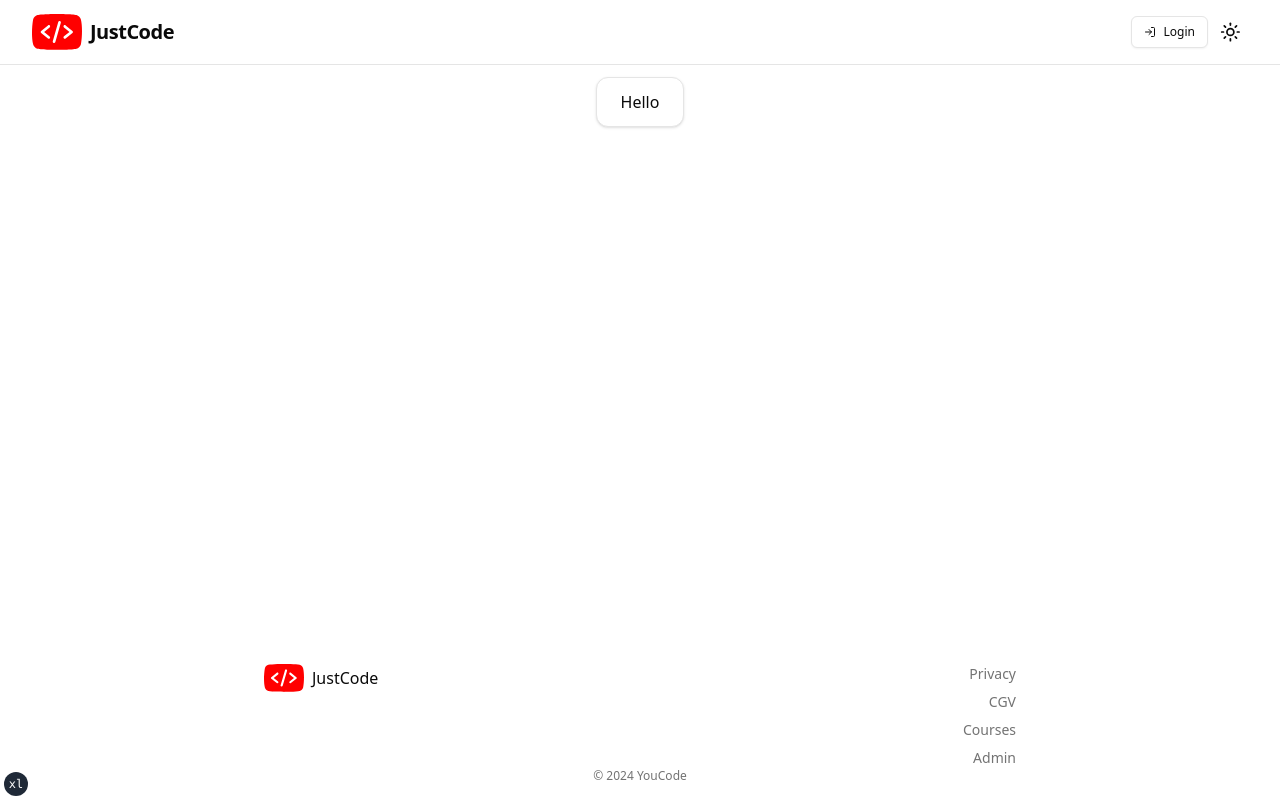
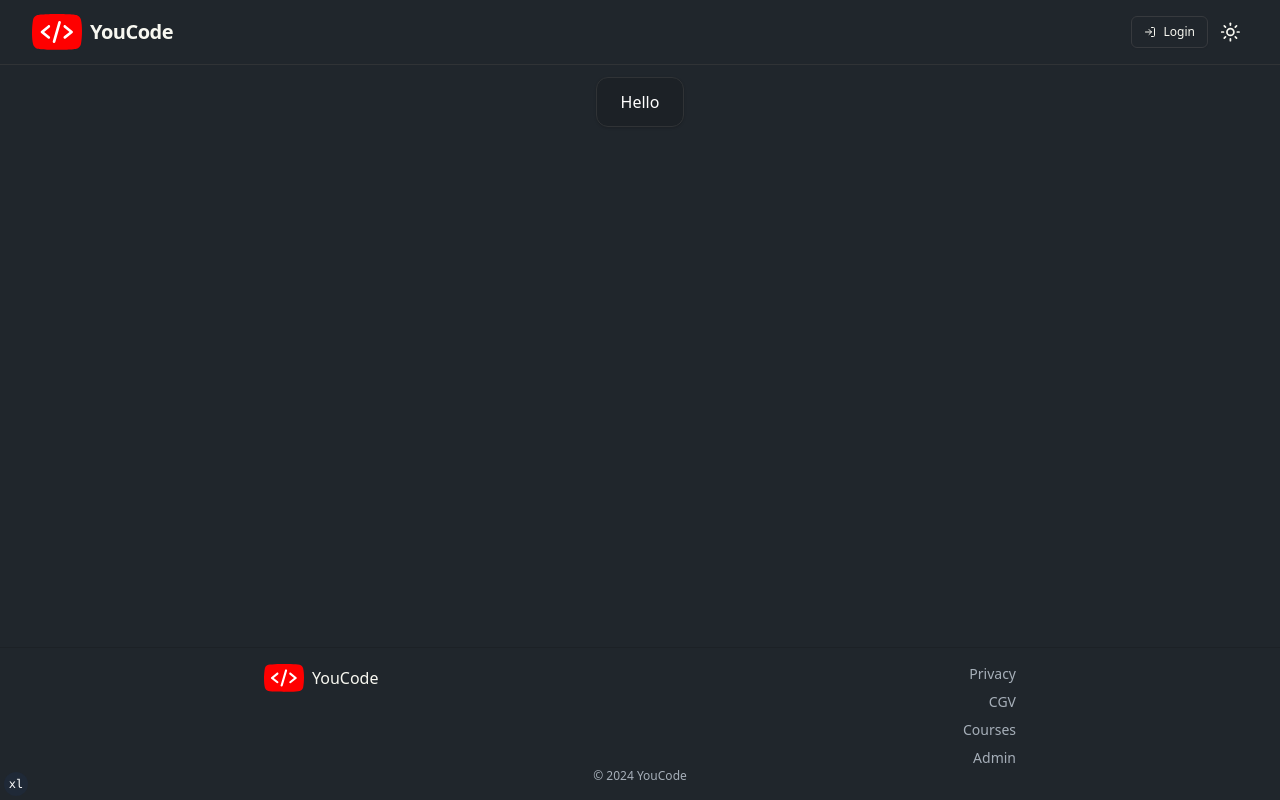
Before and after one commit to Rowada/youcode, a Next.js app: page / in a window 1280 px wide. Built offline with nearby package versions, Linux system fonts and the light colour scheme; no server answers.

Commit message:
T6 : change app theme

```diff
--- a/app/globals.css
+++ b/app/globals.css
@@ -4,58 +4,48 @@
 
 @layer base {
   :root {
-    --background: 0 0% 100%;
-    --foreground: 0 0% 3.9%;
-    --card: 0 0% 100%;
-    --card-foreground: 0 0% 3.9%;
-    --popover: 0 0% 100%;
-    --popover-foreground: 0 0% 3.9%;
-    --primary: 0 0% 9%;
-    --primary-foreground: 0 0% 98%;
-    --secondary: 0 0% 96.1%;
-    --secondary-foreground: 0 0% 9%;
-    --muted: 0 0% 96.1%;
-    --muted-foreground: 0 0% 45.1%;
-    --accent: 0 0% 96.1%;
-    --accent-foreground: 0 0% 9%;
-    --destructive: 0 84.2% 60.2%;
-    --destructive-foreground: 0 0% 98%;
-    --border: 0 0% 89.8%;
-    --input: 0 0% 89.8%;
-    --ring: 0 0% 3.9%;
+    --background: 212 16% 15%;
+    --foreground: 60 36% 96%;
+    --muted: 212 12% 19%;
+    --muted-foreground: 212 12% 69%;
+    --popover: 212 16% 12%;
+    --popover-foreground: 0 0% 100%;
+    --card: 212 16% 13%;
+    --card-foreground: 0 0% 100%;
+    --border: 212 6% 20%;
+    --input: 212 6% 23%;
+    --primary: 6 78% 57%;
+    --primary-foreground: 0 0% 100%;
+    --secondary: 6 30% 75%;
+    --secondary-foreground: 6 30% 15%;
+    --accent: 212 16% 30%;
+    --accent-foreground: 212 16% 90%;
+    --destructive: 6 80% 50%;
+    --destructive-foreground: 0 0% 100%;
+    --ring: 6 78% 57%;
     --radius: 0.5rem;
-    --chart-1: 12 76% 61%;
-    --chart-2: 173 58% 39%;
-    --chart-3: 197 37% 24%;
-    --chart-4: 43 74% 66%;
-    --chart-5: 27 87% 67%;
   }
 
   .dark {
-    --background: 0 0% 3.9%;
-    --foreground: 0 0% 98%;
-    --card: 0 0% 3.9%;
-    --card-foreground: 0 0% 98%;
-    --popover: 0 0% 3.9%;
-    --popover-foreground: 0 0% 98%;
-    --primary: 0 0% 98%;
-    --primary-foreground: 0 0% 9%;
-    --secondary: 0 0% 14.9%;
-    --secondary-foreground: 0 0% 98%;
-    --muted: 0 0% 14.9%;
-    --muted-foreground: 0 0% 63.9%;
-    --accent: 0 0% 14.9%;
-    --accent-foreground: 0 0% 98%;
-    --destructive: 0 62.8% 30.6%;
-    --destructive-foreground: 0 0% 98%;
-    --border: 0 0% 14.9%;
-    --input: 0 0% 14.9%;
-    --ring: 0 0% 83.1%;
-    --chart-1: 220 70% 50%;
-    --chart-2: 160 60% 45%;
-    --chart-3: 30 80% 55%;
-    --chart-4: 280 65% 60%;
-    --chart-5: 340 75% 55%;
+    --background: 212 16% 15%;
+    --foreground: 60 36% 96%;
+    --muted: 212 12% 19%;
+    --muted-foreground: 212 12% 69%;
+    --popover: 212 16% 12%;
+    --popover-foreground: 0 0% 100%;
+    --card: 212 16% 13%;
+    --card-foreground: 0 0% 100%;
+    --border: 212 6% 20%;
+    --input: 212 6% 23%;
+    --primary: 6 78% 57%;
+    --primary-foreground: 0 0% 100%;
+    --secondary: 6 30% 75%;
+    --secondary-foreground: 6 30% 15%;
+    --accent: 212 16% 30%;
+    --accent-foreground: 212 16% 90%;
+    --destructive: 6 80% 50%;
+    --destructive-foreground: 0 0% 100%;
+    --ring: 6 78% 57%;
   }
 }
 
--- a/src/lib/config.ts
+++ b/src/lib/config.ts
@@ -1,4 +1,5 @@
 export const Config = {
-  title: "JustCode",
-  description: "You JUST need to CODE",
+  title: "YouCode",
+  description:
+    "Learn to code faster with online learning experience like no other.",
 } as const;
```
